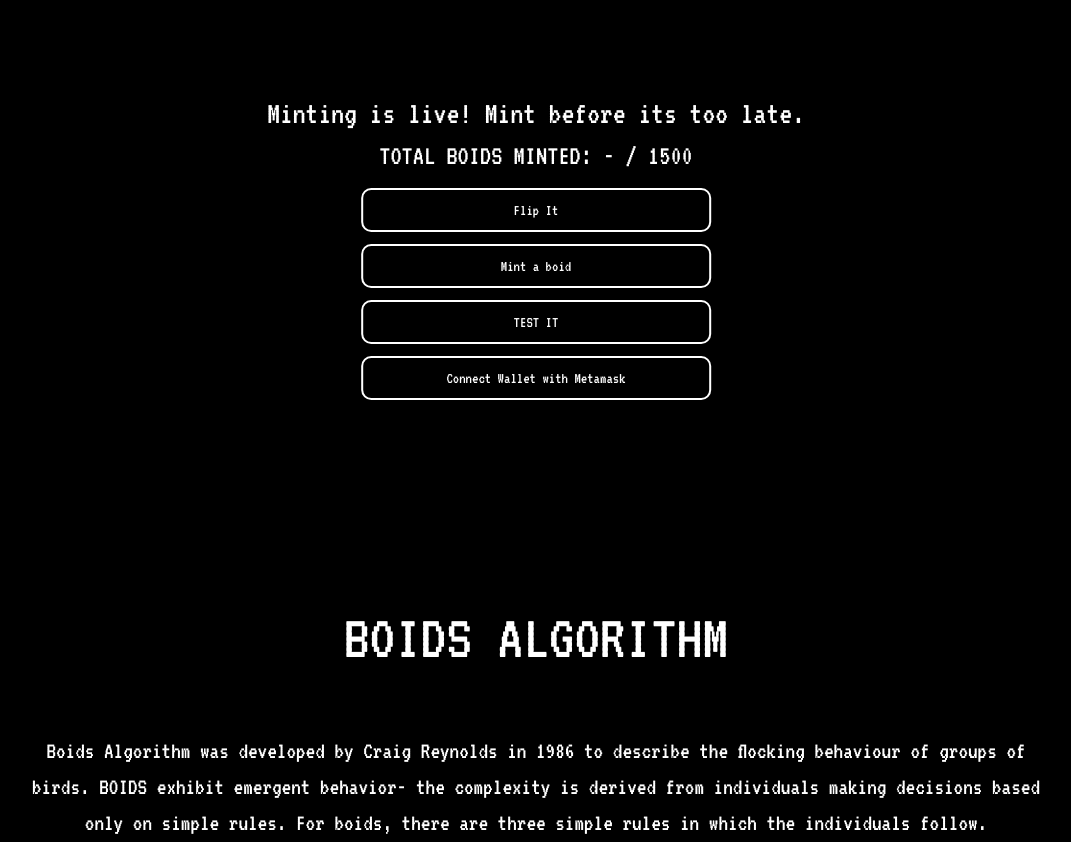
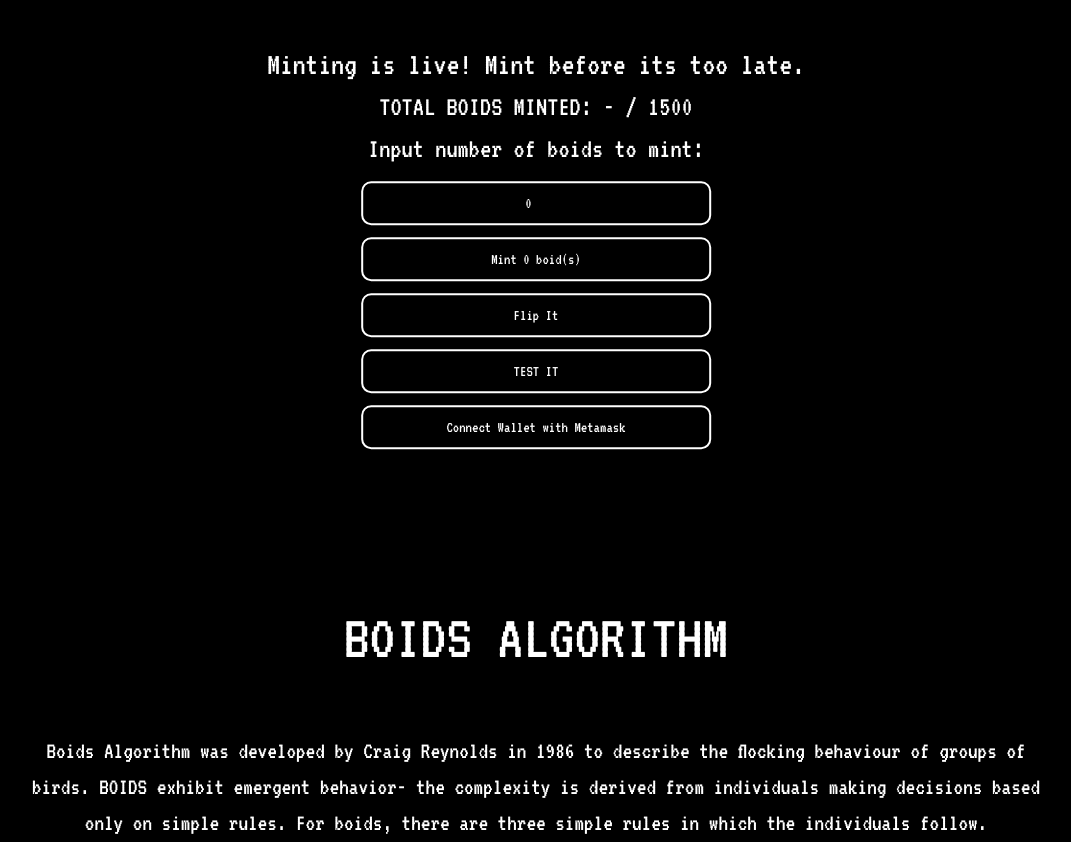
Before and after one commit to ham-evans/BOID_NFT, a React (Create React App) app: page / in a window 1280 px wide. Shown: the part 900-1742 px from the top of the page, without its empty margins (104-1175 px from the left). Built offline with nearby package versions, Linux system fonts and the light colour scheme.

Commit message:
deploy issues test 3- wallet_getPermissions

```diff
--- a/src/components/Mint.css
+++ b/src/components/Mint.css
@@ -21,7 +21,6 @@
 
   .bar__container button {
     padding: 8px 32px;
-    border: none;
     border-radius: 10px;
     background-color: #000;
     color: #fff;
@@ -30,6 +29,17 @@
     margin: 6px 0;
     width: 65%;
     border: 2px solid #fff;
+  }
+
+  .bar__container input {
+    background-color: #000;
+    color: #fff;
+    border: 2px solid #fff;
+    text-align: center;
+    width: 65%;
+    padding: 8px 32px;
+    border-radius: 10px;
+    margin: 6px 0;
   }
 
   .bar__container a{
@@ -62,4 +72,9 @@
       padding: 8px 26px;
     }
 
+    .bar__container input {
+      width: 60%;
+      padding: 8px 26px;
+    }
+
   }
--- a/src/components/Mint.js
+++ b/src/components/Mint.js
@@ -13,26 +13,72 @@ export default function Mint () {
     const [saleStarted, setSaleStarted] = useState(false);
     const [totalSupply, setTotalSupply] = useState(0);
     const [boidPrice, setBoidPrice] = useState(0)
+    const [howManyBoids, setHowManyBoids] = useState(0)
 
     useEffect( () => {
         signIn()
         // eslint-disable-next-line react-hooks/exhaustive-deps
     }, [])
 
-    async function signIn() {
-        if (typeof window.ethereum !== 'undefined') {
-            window.ethersProvider = new ethers.providers.Web3Provider(window.ethereum);
-            console.log("First go: ", await window.ethereum.request({ method: 'eth_accounts' }))
-            await window.ethereum.request({ method: 'eth_accounts' })
-            .then(async function (accounts) {
-                console.log("Second go: ", accounts)
+    async function isWalletAllowed (){
+        try{
+          const permissions = await window.ethereum.request({ method: 'wallet_getPermissions' })
+          return permissions.some( p => p.parentCapability === 'eth_accounts' )
+        }
+        catch( err ){
+          alert({ 'isWalletAllowed': JSON.stringify( err ) });
+          return null;
+        }
+    }
+
+    async function getWalletAccounts () {
+        const isAllowed = await isWalletAllowed()
+
+        //because of the "null" case above, this will still attempt the request in mobile wallets
+        if( isAllowed !== false && isAllowed !== null ){
+          try{
+            const accounts = await window.ethereum.request({ method: 'eth_requestAccounts' })
+            if (accounts.length > 0) {
                 let wallet = accounts[0]
                 setWalletAddress(wallet)
                 setSignedIn(true)
                 callContractData()
+            } else {
+                setSignedIn(false)
+            }
+          }
+          catch( err ){
+            alert({ 'getWalletAccounts': JSON.stringify( err ) });
+            return []
+          }
+        }
+        else{
+          return []
+        }
+    }
+
+    async function signIn() {
+        if (typeof window.ethereum !== 'undefined') {
+            window.ethersProvider = new ethers.providers.Web3Provider(window.ethereum);
+            console.log("First go: ", await window.ethereum.request({ method: 'wallet_getPermissions' }))
+            await window.ethereum.request({ method: 'eth_requestAccounts' })
+            .then(async function (accounts) {
+                console.log("Second go: ", accounts)
+                if (accounts.length > 0) {
+                    let wallet = accounts[0]
+                    setWalletAddress(wallet)
+                    setSignedIn(true)
+                    callContractData()
+                } else {
+                    setSignedIn(false)
+                }
             })
             .catch(function (error) {
-                console.log("error is here")
+                if (error.code === 4001) {
+                    // User rejected request
+                }
+
+                console.log("Error is here")
                 console.error(error)
             })
         } else {
@@ -60,15 +106,10 @@ export default function Mint () {
 
         const boidPrice = await boidsContract.boidPrice()
         setBoidPrice(boidPrice)
-
     }
 
-    async function mintBoid (howManyBoids) {
-        if (typeof window.ethereum != "undefined") {
-            console.log("Sale status: ", saleStarted)
-            if (await boidsContract.saleIsActive()) { //Control mint powers here! can't mint until active!
-                if (boidsWithSigner && signedIn) {
-                    const price = String(boidPrice  * 1)
+    async function mintBoidFunctionality () {
+        const price = String(boidPrice  * howManyBoids)
         const gasAmount = await window.ethersProvider.getGasPrice()
 
         let overrides = {
@@ -82,12 +123,30 @@ export default function Mint () {
 
         const balance = await window.ethersProvider.getBalance(boidsAddress);
         console.log("The contract now has this much eth: ", balance.toString())
+    }
+
+
+
+    async function mintBoid () {
+        if (typeof window.ethereum != "undefined") {
+            console.log("Sale status: ", saleStarted)
+            if (boidsWithSigner) {
+                if (saleStarted) { //Control mint powers here! can't mint until active!
+                    if (signedIn) {
+                        await mintBoidFunctionality ()
+                    } else {
+                        await getWalletAccounts ()
+
+                        if (signedIn) {
+                            await mintBoidFunctionality ()
 
                         } else {
-                    alert("Wallet not connected.");
+                            alert("Wallet not connected! Connect to mint boids.");
+                        }
                     }
                 } else {
                     alert("Sale is not active yet.  Try again later!");
+                }
             }
         }
     }
@@ -109,8 +168,18 @@ export default function Mint () {
                 <div className="bar__container">
                     <h2>Minting is live! Mint before its too late.</h2>
                     <h3>TOTAL BOIDS MINTED:  <span> {!signedIn ?  <>-</>  :  <>{totalSupply}</> } / 1500</span></h3>
+
+                    <h3>Input number of boids to mint:</h3>
+                    <input
+                        type="number"
+                        min="1"
+                        max="20"
+                        value={howManyBoids}
+                        onChange={ e => setHowManyBoids(e.target.value) }
+                        name=""
+                    />
+                    <button onClick={() => mintBoid()}>Mint {howManyBoids} boid(s)</button>
                     <button onClick={flipSaleState}>Flip It</button>
-                    <button onClick={() => mintBoid(1)}>Mint a boid</button>
                     <button onClick={test}>TEST IT</button>
                     {!signedIn ? <button onClick={signIn}>Connect Wallet with Metamask</button>
                         : <button onClick={signOut}>Wallet Connected: {walletAddress} Click to sign out</button>
```
Lines whose indentation alone changed are shown as unchanged.
